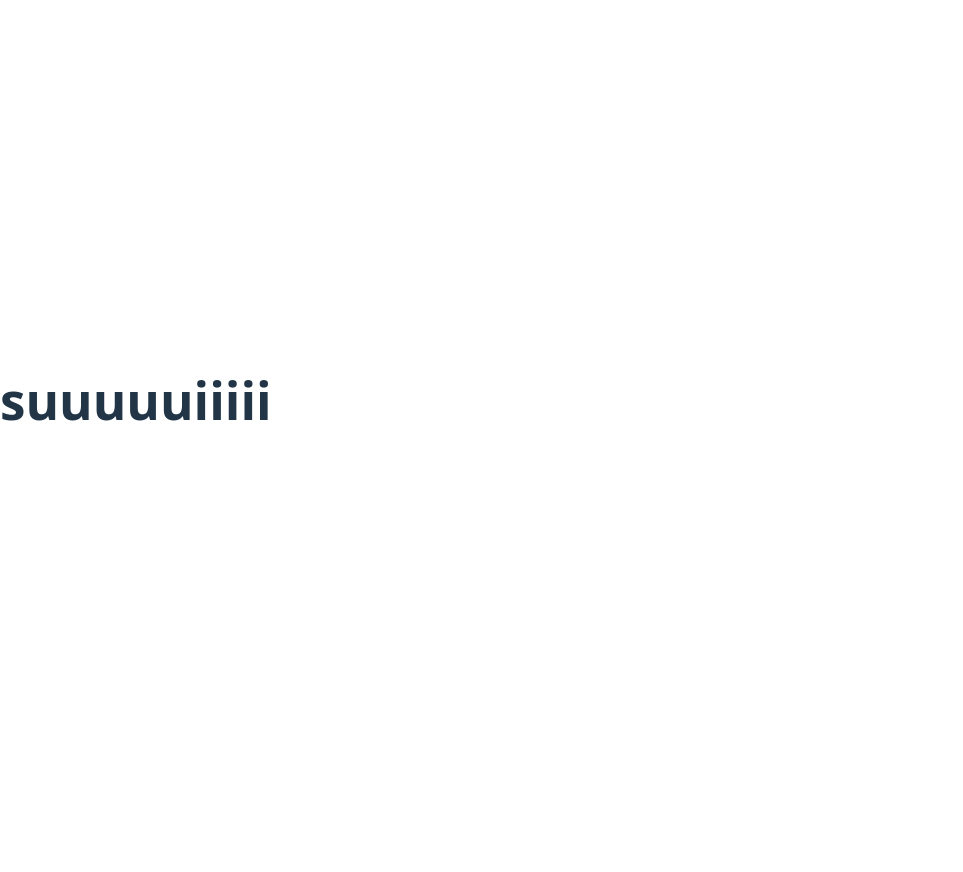
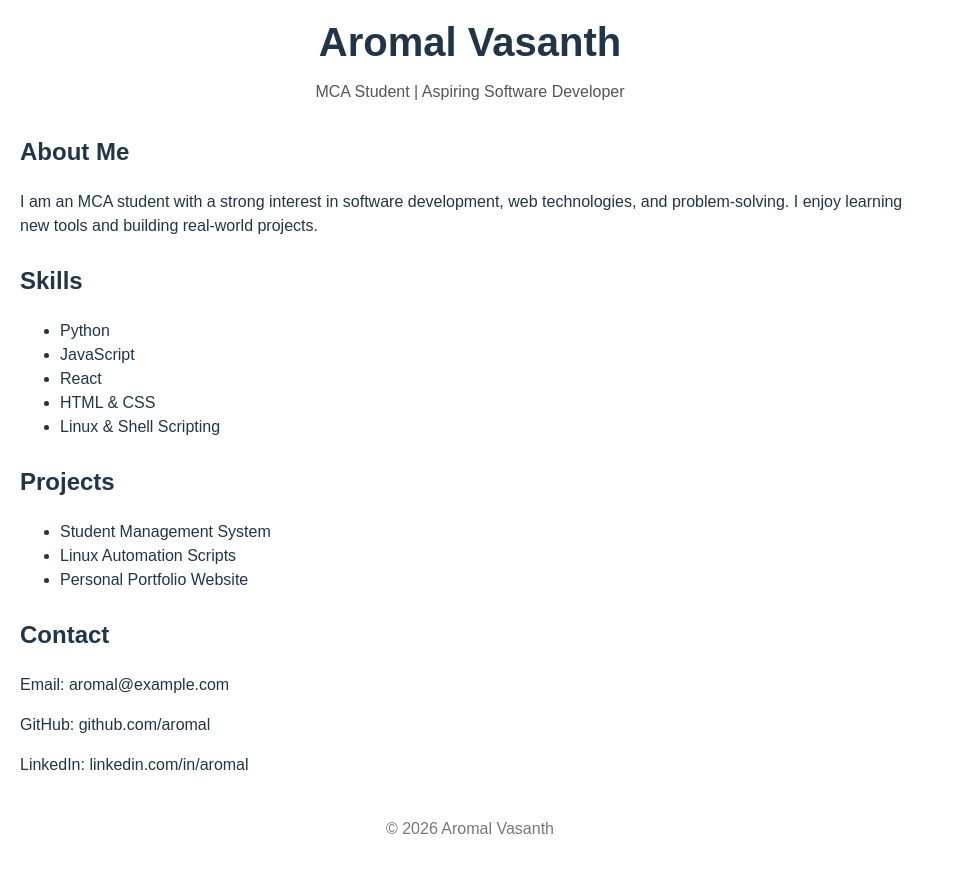
Before and after one commit to aromal854/CI-CD, a React (Vite) app: page / in a window 1280 px wide. Shown: the top 872 px of the page, without its empty margins (0-963 px from the left). Before the commit the page ends 800 px from the top, so only its background shows below. Built offline with nearby package versions, Linux system fonts and the light colour scheme.

Commit message:
Refactor App component structure and styles

```diff
--- a/src/App.jsx
+++ b/src/App.jsx
@@ -1,11 +1,88 @@
-import React from 'react'
+import React from "react";
 
 const App = () => {
   return (
-    <div>
-      <h1>suuuuuiiiii</h1>
+    <div style={styles.container}>
+      {/* Header */}
+      <header style={styles.header}>
+        <h1 style={styles.name}>Aromal Vasanth</h1>
+        <p style={styles.title}>MCA Student | Aspiring Software Developer</p>
+      </header>
+
+      {/* About Section */}
+      <section style={styles.section}>
+        <h2>About Me</h2>
+        <p>
+          I am an MCA student with a strong interest in software development,
+          web technologies, and problem-solving. I enjoy learning new tools and
+          building real-world projects.
+        </p>
+      </section>
+
+      {/* Skills Section */}
+      <section style={styles.section}>
+        <h2>Skills</h2>
+        <ul>
+          <li>Python</li>
+          <li>JavaScript</li>
+          <li>React</li>
+          <li>HTML & CSS</li>
+          <li>Linux & Shell Scripting</li>
+        </ul>
+      </section>
+
+      {/* Projects Section */}
+      <section style={styles.section}>
+        <h2>Projects</h2>
+        <ul>
+          <li>Student Management System</li>
+          <li>Linux Automation Scripts</li>
+          <li>Personal Portfolio Website</li>
+        </ul>
+      </section>
+
+      {/* Contact Section */}
+      <section style={styles.section}>
+        <h2>Contact</h2>
+        <p>Email: aromal@example.com</p>
+        <p>GitHub: github.com/aromal</p>
+        <p>LinkedIn: linkedin.com/in/aromal</p>
+      </section>
+
+      {/* Footer */}
+      <footer style={styles.footer}>
+        <p>© 2026 Aromal Vasanth</p>
+      </footer>
     </div>
-  )
-}
+  );
+};
 
-export default App
+const styles = {
+  container: {
+    fontFamily: "Arial, sans-serif",
+    padding: "20px",
+    maxWidth: "900px",
+    margin: "auto",
+  },
+  header: {
+    textAlign: "center",
+    marginBottom: "30px",
+  },
+  name: {
+    fontSize: "2.5rem",
+    margin: 0,
+  },
+  title: {
+    color: "#555",
+  },
+  section: {
+    marginBottom: "25px",
+  },
+  footer: {
+    textAlign: "center",
+    marginTop: "40px",
+    color: "#777",
+  },
+};
+
+export default App;
```
